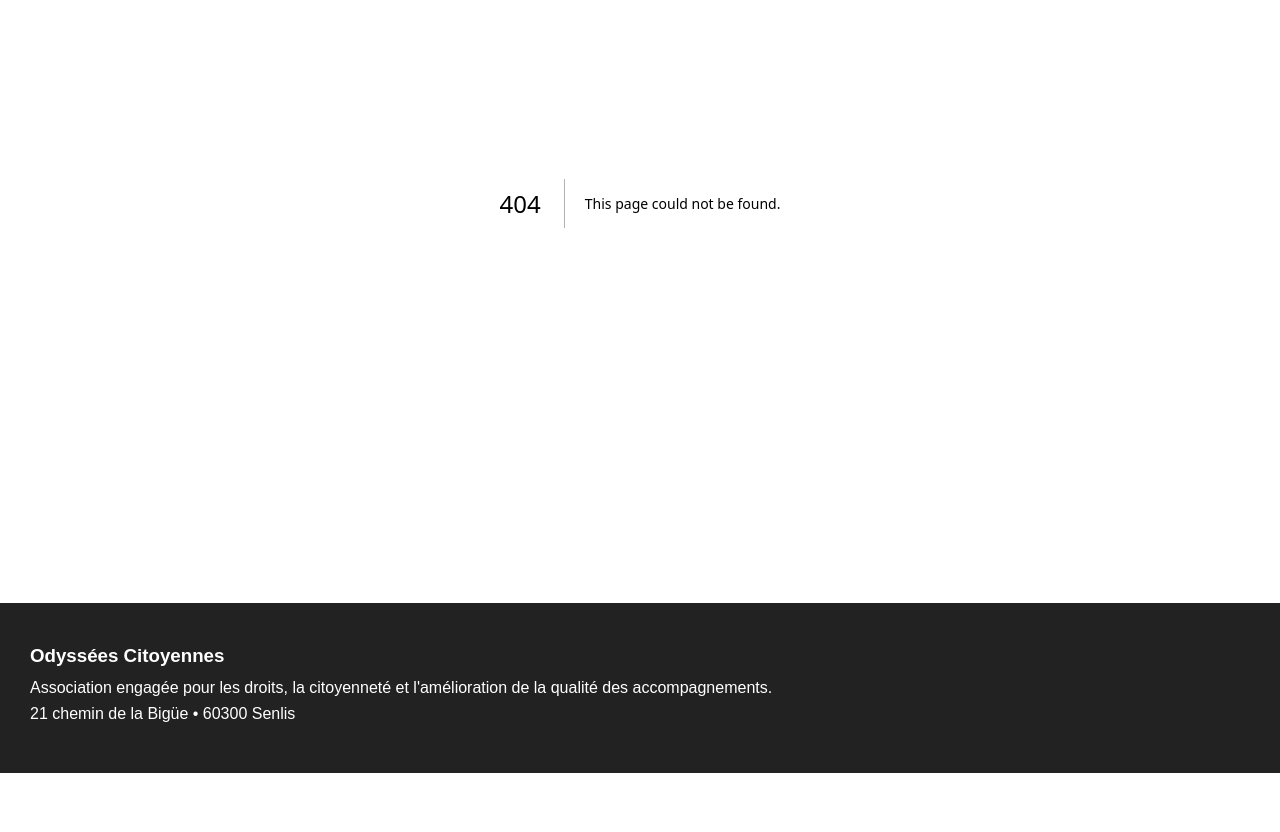
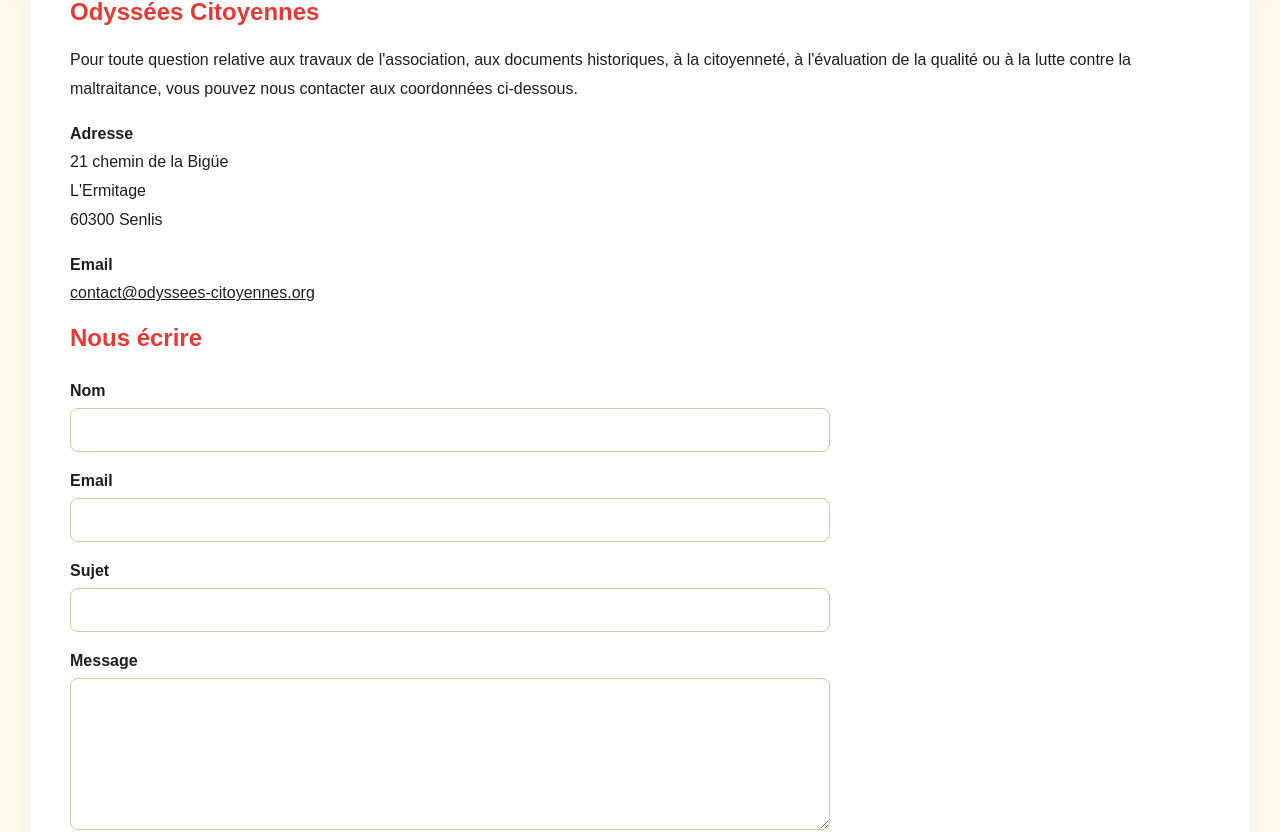
Before and after one commit to DanielCoutellec/odyssees-citoyennes, a Next.js app: page /contact in a window 1280 px wide. Before the commit this address had no page. Shown: the part 499-1331 px from the top of the page. Before the commit the page ends 1272 px from the top, so only its background shows below. Built offline with nearby package versions, Linux system fonts and the light colour scheme.

Commit message:
Complete site sections and contavt page

```diff
--- /dev/null
+++ b/app/contact/page.tsx
@@ -0,0 +1,73 @@
+export default function ContactPage() {
+  return (
+    <main className="page-section">
+      <div className="container">
+        <h1 className="page-title">Contact</h1>
+
+        <div className="article">
+          <h2>Odyssées Citoyennes</h2>
+
+          <p>
+            Pour toute question relative aux travaux de l'association,
+            aux documents historiques, à la citoyenneté, à l'évaluation
+            de la qualité ou à la lutte contre la maltraitance, vous pouvez
+            nous contacter aux coordonnées ci-dessous.
+          </p>
+
+          <div className="info-box">
+            <p>
+              <strong>Adresse</strong>
+              <br />
+              21 chemin de la Bigüe
+              <br />
+              L'Ermitage
+              <br />
+              60300 Senlis
+            </p>
+
+            <p>
+              <strong>Email</strong>
+              <br />
+              <a href="mailto:contact@odyssees-citoyennes.org">
+                contact@odyssees-citoyennes.org
+              </a>
+            </p>
+          </div>
+
+          <h2>Nous écrire</h2>
+
+          <form
+            action="mailto:contact@odyssees-citoyennes.org"
+            method="post"
+            encType="text/plain"
+            className="contact-form"
+          >
+            <label>
+              Nom
+              <input type="text" name="Nom" required />
+            </label>
+
+            <label>
+              Email
+              <input type="email" name="Email" required />
+            </label>
+
+            <label>
+              Sujet
+              <input type="text" name="Sujet" />
+            </label>
+
+            <label>
+              Message
+              <textarea name="Message" rows={7} required />
+            </label>
+
+            <button type="submit" className="btn btn-light">
+              Envoyer le message
+            </button>
+          </form>
+        </div>
+      </div>
+    </main>
+  );
+}
--- a/app/globals.css
+++ b/app/globals.css
@@ -306,4 +306,35 @@
   .article {
     padding: 28px;
   }
+}.contact-form {
+  display: grid;
+  gap: 20px;
+  max-width: 760px;
+  margin-top: 30px;
 }
+
+.contact-form label {
+  display: grid;
+  gap: 8px;
+  font-weight: 700;
+}
+
+.contact-form input,
+.contact-form textarea {
+  width: 100%;
+  padding: 12px 14px;
+  border: 1px solid #d7c49a;
+  border-radius: 8px;
+  font: inherit;
+  background: #fff;
+}
+
+.contact-form textarea {
+  resize: vertical;
+}
+
+.contact-form input:focus,
+.contact-form textarea:focus {
+  outline: 2px solid #f28c18;
+  outline-offset: 2px;
+}
```
